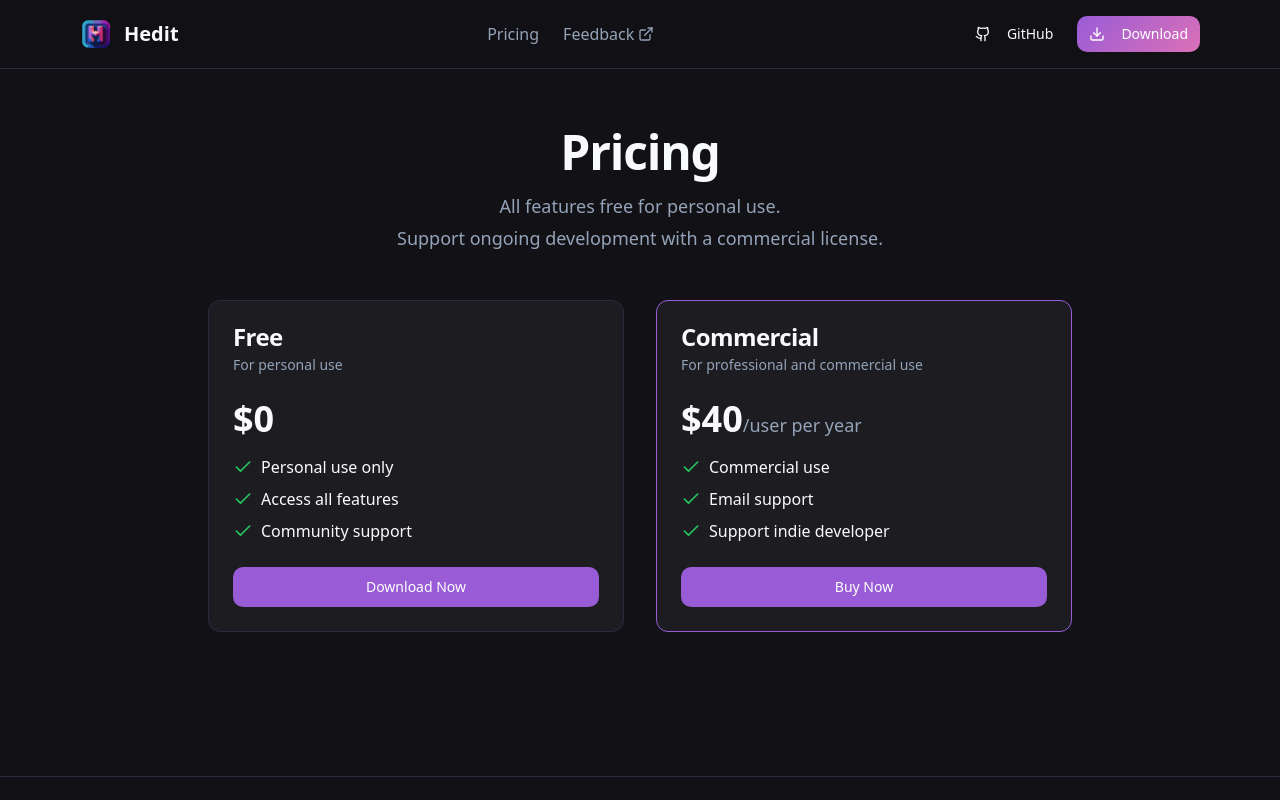
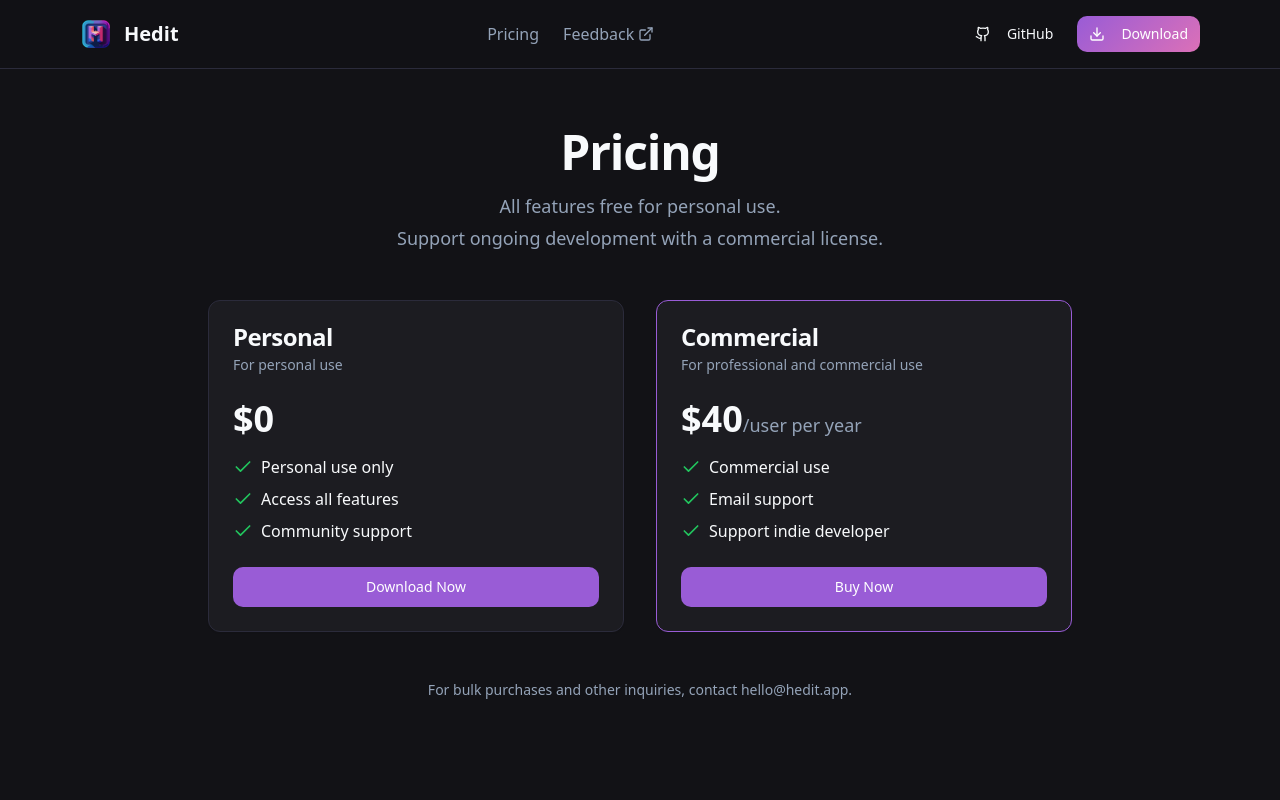
Before and after one commit to valtlfelipe/hedit-site, a React (Vite) app: page /pricing in a window 1280 px wide. Shown: the top 800 px of the page. Built offline with nearby package versions, Linux system fonts and the light colour scheme.

Commit message:
fix: update pricing card title and add contact information

```diff
--- a/src/pages/Pricing.tsx
+++ b/src/pages/Pricing.tsx
@@ -23,7 +23,7 @@ const PricingPage = () => {
         <div className="grid grid-cols-1 md:grid-cols-2 gap-8 max-w-4xl w-full p-4">
           <Card className="flex flex-col">
             <CardHeader>
-              <CardTitle>Free</CardTitle>
+              <CardTitle>Personal</CardTitle>
               <CardDescription>For personal use</CardDescription>
             </CardHeader>
             <CardContent className="flex-grow">
@@ -78,6 +78,9 @@ const PricingPage = () => {
             </CardFooter>
           </Card>
         </div>
+        <p className="mt-8 text-sm text-center text-muted-foreground max-w-2xl px-4">
+          For bulk purchases and other inquiries, contact hello@hedit.app.
+        </p>
       </main>
       <Footer />
     </div>
```
